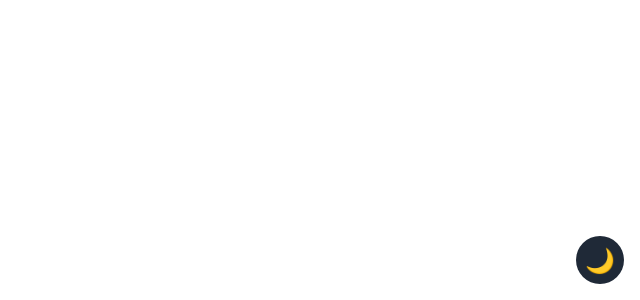
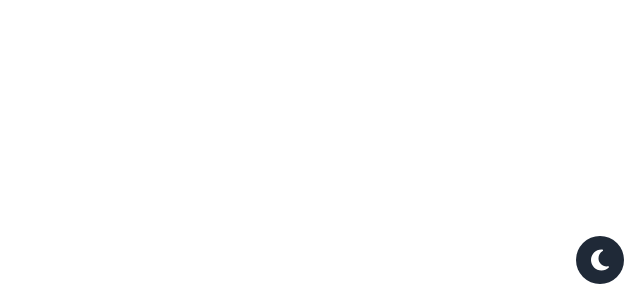
Before and after one commit to GokulAbisheak/my-portfolio, a React (Vite) app in the folder client/: page / in a window 1280 px wide. Shown: the part 500-800 px from the top of the page, without its empty margins (640-1280 px from the left). Built offline with nearby package versions, Linux system fonts and the light colour scheme.

Commit message:
Customized Dark Mode Toggle Button

```diff
--- a/client/src/components/DarkModeToggle/index.jsx
+++ b/client/src/components/DarkModeToggle/index.jsx
@@ -1,3 +1,7 @@
+import { FontAwesomeIcon } from '@fortawesome/react-fontawesome'
+import { faMoon } from '@fortawesome/free-solid-svg-icons'
+import { faSun } from '@fortawesome/free-solid-svg-icons'
+
 const DarkModeToggle = ({ toggleDark }) => {
 
   return (
@@ -8,11 +12,11 @@ const DarkModeToggle = ({ toggleDark }) => {
 
       {localStorage.getItem("theme") === "dark" ? (
         <span role="img" aria-label="sun">
-            ☀️
+          <FontAwesomeIcon className='text-amber-400' icon={faSun} />
         </span>
       ) : (
         <span role="img" aria-label="moon">
-            🌙
+          <FontAwesomeIcon icon={faMoon} />
         </span>
       )}
 
```
Lines whose indentation alone changed are shown as unchanged.
